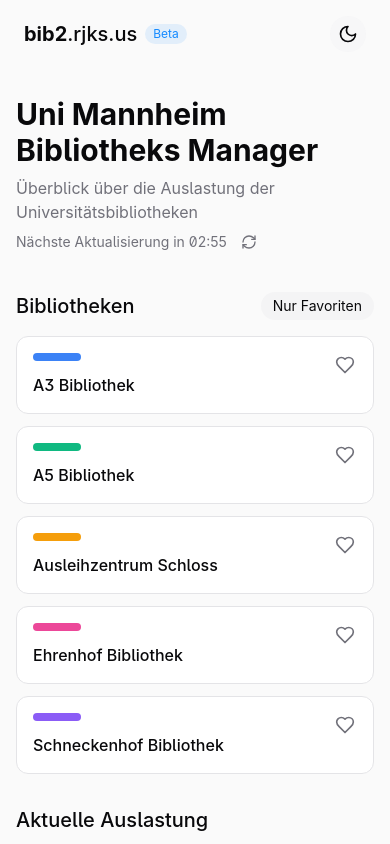
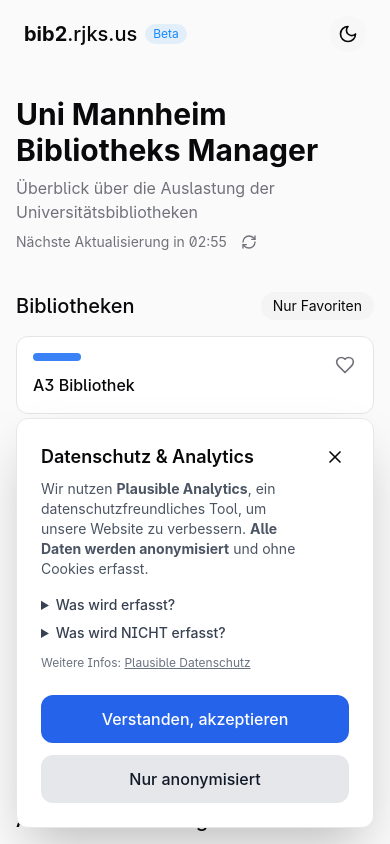
Before and after one commit to robert-kratz/uni-mannheim-bib-scraper, a Next.js app: page / in a window 390 px wide. Shown: the top 844 px of the page. Built offline with nearby package versions, Linux system fonts and the light colour scheme; no server answers; the database is empty.

Commit message:
feat: add CookieConsent component for user consent management with Plausible Analytics

```diff
--- a/app/layout.tsx
+++ b/app/layout.tsx
@@ -3,6 +3,7 @@
 import './globals.css';
 import { ThemeProvider } from 'next-themes';
 import NProgressBar from '@/components/NProgressBar';
+import CookieConsent from '@/components/CookieConsent';
 import Script from 'next/script';
 
 const geistSans = Geist({
@@ -53,6 +54,7 @@
                 <ThemeProvider attribute="class" defaultTheme="light" enableSystem={false}>
                     <NProgressBar />
                     {children}
+                    <CookieConsent />
                 </ThemeProvider>
             </body>
         </html>
--- /dev/null
+++ b/components/CookieConsent.tsx
@@ -0,0 +1,116 @@
+// components/CookieConsent.tsx
+'use client';
+
+import { useState, useEffect } from 'react';
+import { X } from 'lucide-react';
+
+export default function CookieConsent() {
+    const [isVisible, setIsVisible] = useState(false);
+    const [isAccepted, setIsAccepted] = useState<boolean | null>(null);
+
+    useEffect(() => {
+        // Prüfe ob User bereits eine Entscheidung getroffen hat
+        const consent = localStorage.getItem('analytics-consent');
+
+        if (consent === null) {
+            // Zeige Banner nach kurzer Verzögerung
+            setTimeout(() => setIsVisible(true), 1000);
+        } else {
+            setIsAccepted(consent === 'accepted');
+        }
+    }, []);
+
+    const handleAccept = () => {
+        localStorage.setItem('analytics-consent', 'accepted');
+        setIsAccepted(true);
+        setIsVisible(false);
+
+        // Reload um Plausible mit voller Funktionalität zu laden
+        // Bei "accepted" werden zusätzliche Daten wie Referrer, etc. gesammelt
+        if (typeof window !== 'undefined' && window.plausible) {
+            window.plausible('Consent Given', { props: { type: 'full' } });
+        }
+    };
+
+    const handleDecline = () => {
+        localStorage.setItem('analytics-consent', 'declined');
+        setIsAccepted(false);
+        setIsVisible(false);
+
+        // Anonymisiertes Tracking läuft trotzdem (Plausible ist standardmäßig anonymisiert)
+        if (typeof window !== 'undefined' && window.plausible) {
+            window.plausible('Consent Given', { props: { type: 'anonymous' } });
+        }
+    };
+
+    if (!isVisible) return null;
+
+    return (
+        <div className="fixed bottom-0 left-0 right-0 z-50 p-4 animate-in slide-in-from-bottom duration-500">
+            <div className="max-w-4xl mx-auto bg-white dark:bg-gray-900 rounded-lg shadow-2xl border border-gray-200 dark:border-gray-700 p-6">
+                <div className="flex items-start justify-between gap-4">
+                    <div className="flex-1">
+                        <h3 className="text-lg font-semibold mb-2 flex items-center gap-2">Datenschutz & Analytics</h3>
+                        <p className="text-sm text-gray-600 dark:text-gray-300 mb-4">
+                            Wir nutzen <strong>Plausible Analytics</strong>, ein datenschutzfreundliches Tool, um unsere
+                            Website zu verbessern. <strong>Alle Daten werden anonymisiert</strong> und ohne Cookies
+                            erfasst.
+                        </p>
+                        <div className="space-y-2 text-sm text-gray-600 dark:text-gray-400">
+                            <details className="cursor-pointer">
+                                <summary className="font-medium text-gray-700 dark:text-gray-300 hover:text-blue-600 dark:hover:text-blue-400">
+                                    Was wird erfasst?
+                                </summary>
+                                <ul className="mt-2 ml-4 space-y-1 list-disc">
+                                    <li>Besuchte Seiten (ohne persönliche Daten)</li>
+                                    <li>Ungefährer Standort (nur Land)</li>
+                                    <li>Gerätetyp (Desktop/Mobile)</li>
+                                    <li>Browser-Typ</li>
+                                </ul>
+                            </details>
+                            <details className="cursor-pointer">
+                                <summary className="font-medium text-gray-700 dark:text-gray-300 hover:text-blue-600 dark:hover:text-blue-400">
+                                    Was wird NICHT erfasst?
+                                </summary>
+                                <ul className="mt-2 ml-4 space-y-1 list-disc">
+                                    <li>Keine Cookies oder lokale Speicherung</li>
+                                    <li>Keine IP-Adressen</li>
+                                    <li>Keine persönlich identifizierbaren Informationen</li>
+                                    <li>Keine Cross-Site-Tracking</li>
+                                </ul>
+                            </details>
+                        </div>
+                        <p className="text-xs text-gray-500 dark:text-gray-400 mt-3">
+                            Weitere Infos:{' '}
+                            <a
+                                href="https://plausible.io/privacy-focused-web-analytics"
+                                target="_blank"
+                                rel="noopener noreferrer"
+                                className="underline hover:text-blue-600 dark:hover:text-blue-400">
+                                Plausible Datenschutz
+                            </a>
+                        </p>
+                    </div>
+                    <button
+                        onClick={() => setIsVisible(false)}
+                        className="p-1 rounded hover:bg-gray-100 dark:hover:bg-gray-800 transition-colors"
+                        aria-label="Banner schließen">
+                        <X className="w-5 h-5" />
+                    </button>
+                </div>
+                <div className="flex flex-col sm:flex-row gap-3 mt-6">
+                    <button
+                        onClick={handleAccept}
+                        className="flex-1 bg-blue-600 hover:bg-blue-700 text-white px-6 py-3 rounded-lg font-medium transition-colors">
+                        Verstanden, akzeptieren
+                    </button>
+                    <button
+                        onClick={handleDecline}
+                        className="flex-1 bg-gray-200 hover:bg-gray-300 dark:bg-gray-700 dark:hover:bg-gray-600 text-gray-900 dark:text-gray-100 px-6 py-3 rounded-lg font-medium transition-colors">
+                        Nur anonymisiert
+                    </button>
+                </div>
+            </div>
+        </div>
+    );
+}
--- a/components/Footer.tsx
+++ b/components/Footer.tsx
@@ -9,15 +9,25 @@
                     <p className="text-sm text-muted-foreground">
                         © {new Date().getFullYear()}
                         {' Made by '}
-                        <a href="https://github.com/robert-kratz" className="text-accent hover:underline">
+                        <a
+                            href="https://github.com/robert-kratz"
+                            target="_blank"
+                            className="text-accent hover:underline">
                             Robert Julian Kratz
                         </a>{' '}
                         &{' '}
-                        <a href="https://github.com/its-gil" className="text-accent hover:underline">
+                        <a href="https://github.com/its-gil" target="_blank" className="text-accent hover:underline">
                             Virgil Baclanov
                         </a>
                     </p>
                     <div className="flex items-center gap-4">
+                        <a
+                            href="https://www.rjks.us/de/legal-notice"
+                            target="_blank"
+                            rel="noopener noreferrer"
+                            className="text-sm text-muted-foreground hover:text-foreground transition-colors">
+                            Impressum
+                        </a>
                         <a
                             href="https://www.bib.uni-mannheim.de/standorte/freie-sitzplaetze/"
                             target="_blank"
```
